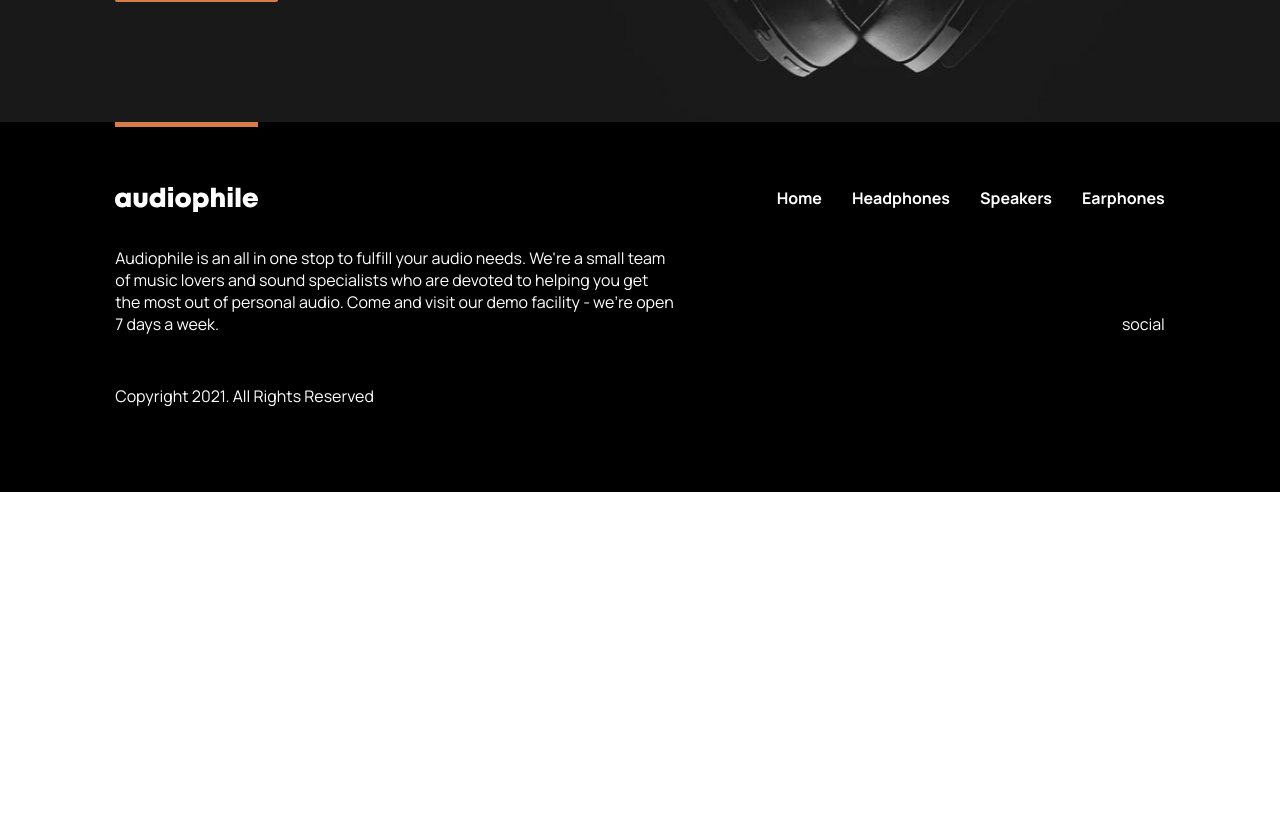
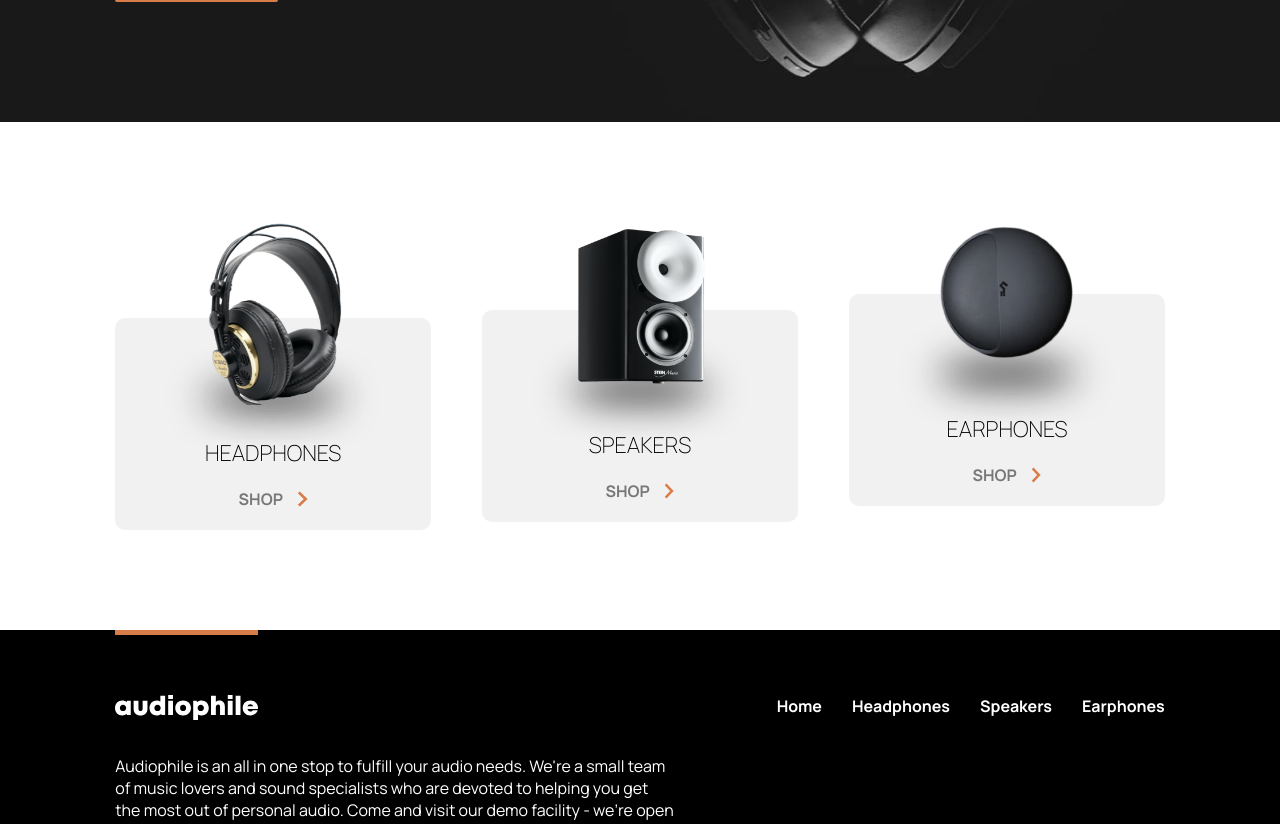
Before and after one commit to Lusindiso/Lusindiso-MERN-Ecommerce-Audiophile, a React (Vite) app in the folder frontend/: page / in a window 1280 px wide. Shown: the part 600-1424 px from the top of the page. Before the commit the page ends 1092 px from the top, so only its background shows below. Built offline with nearby package versions, Linux system fonts and the light colour scheme.

Commit message:
Create the categories section

```diff
--- /dev/null
+++ b/frontend/src/UI/Categories/Categories.jsx
@@ -0,0 +1,56 @@
+import { Link } from 'react-router-dom';
+import './Categories.scss';
+import Arrow from '../../assets/icon-arrow-right.svg';
+import Headphones from '../../assets/image-headphones.png';
+import Speakers from '../../assets/image-speakers.png';
+import Earphones from '../../assets/image-earphones.png';
+
+const Categories = () => {
+  return (
+    <section className='categories container'>
+      <div className='category'>
+        <div className='category--image'>
+          <img src={Headphones} alt='' />
+        </div>
+        <div className='category--text'>
+          <h3>Headphones</h3>
+          <Link to='/headphones'>
+            <p>
+              <span>Shop</span>
+              <img src={Arrow} alt='' />
+            </p>
+          </Link>
+        </div>
+      </div>
+      <div className='category'>
+        <div className='category--image'>
+          <img src={Speakers} alt='' />
+        </div>
+        <div className='category--text'>
+          <h3>Speakers</h3>
+          <Link to='/speakers'>
+            <p>
+              <span>Shop</span>
+              <img src={Arrow} alt='' />
+            </p>
+          </Link>
+        </div>
+      </div>
+      <div className='category'>
+        <div className='category--image'>
+          <img src={Earphones} alt='' />
+        </div>
+        <div className='category--text'>
+          <h3>Earphones</h3>
+          <Link to='/earphones'>
+            <p>
+              <span>Shop</span>
+              <img src={Arrow} alt='' />
+            </p>
+          </Link>
+        </div>
+      </div>
+    </section>
+  );
+};
+export default Categories;
--- /dev/null
+++ b/frontend/src/UI/Categories/Categories.scss
@@ -0,0 +1,62 @@
+.categories {
+  display: grid;
+  grid-template-columns: repeat(3, 1fr);
+  gap: 4vw;
+  padding: 10rem 0;
+
+  a {
+    text-decoration: none;
+    color: black;
+  }
+
+  @media screen and (max-width: 767px) {
+    grid-template-columns: 1fr;
+    grid-auto-rows: repeat(3, 1fr);
+    text-align: center;
+  }
+
+  .category {
+    &--image {
+      display: flex;
+      justify-content: center;
+      margin-bottom: -14.5rem;
+
+      img {
+        width: 25rem;
+      }
+    }
+
+    &--text {
+      background-color: rgb(241, 241, 241);
+      text-align: center;
+      text-transform: uppercase;
+      border-radius: 10px;
+      padding-top: 10rem;
+      padding-bottom: 2rem;
+
+      h3 {
+        font-size: 2.2rem;
+        padding: 2rem;
+        font-weight: lighter;
+      }
+
+      p {
+        font-size: 1.6rem;
+        padding: 0 2rem;
+        display: flex;
+        align-items: center;
+        justify-content: center;
+
+        span {
+          opacity: 0.5;
+          padding-right: 1.4rem;
+          font-weight: bold;
+        }
+
+        img {
+          height: 1.6rem;
+        }
+      }
+    }
+  }
+}
--- a/frontend/src/pages/Home.jsx
+++ b/frontend/src/pages/Home.jsx
@@ -1,9 +1,11 @@
 import Hero from '../UI/Hero/Hero';
+import Categories from '../UI/Categories/Categories';
 
 const Home = () => {
   return (
     <>
       <Hero />
+      <Categories />
     </>
   );
 };
```
